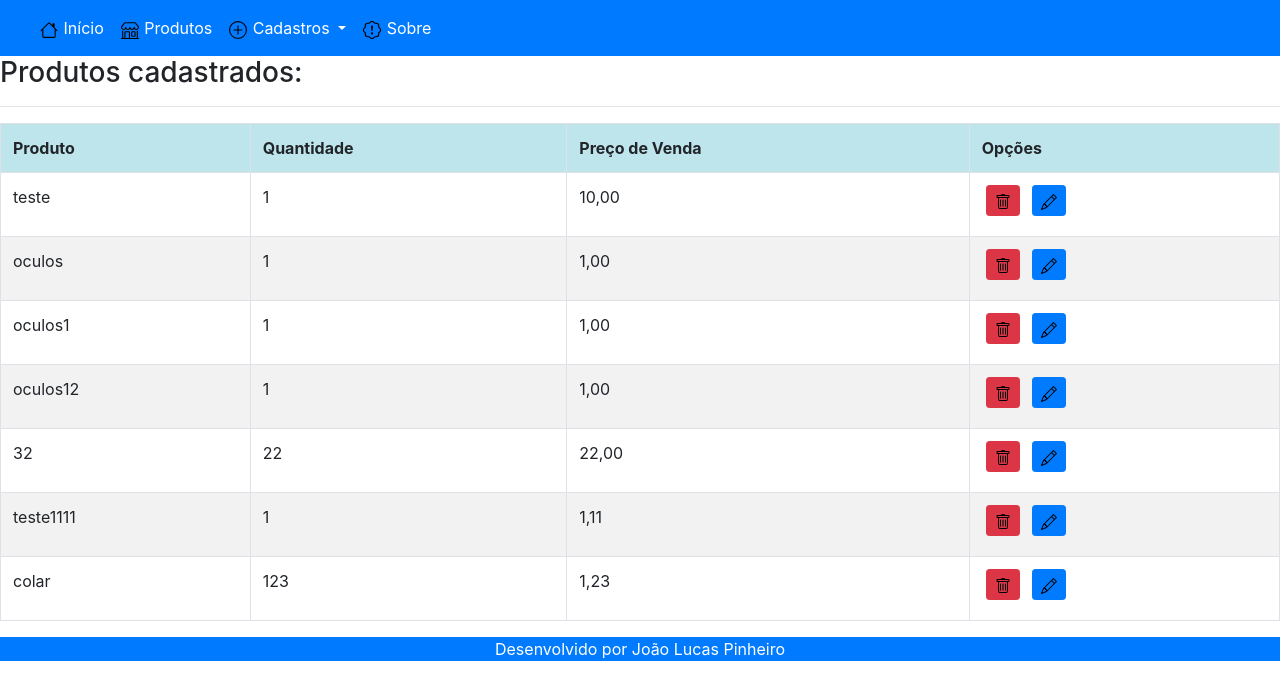
After one commit to joaolucaspinheiro/PythonCrud, a Django app: page /listar/produto/ in a window 1280 px wide. The commit adds this page. Shown: the top 700 px of the page. Run offline with Django 4.2, Linux system fonts and the light colour scheme; data comes from the database, SQL or seed files in the repository; some libraries are stand-ins or nearby versions.

Commit message:
Implementando Views para poder excluir atualizar e listar dados

```diff
--- a/cadastros/models.py
+++ b/cadastros/models.py
@@ -1,32 +1,28 @@
 from django.db import models
-from django.core.exceptions import ValidationError
-
+from django import forms
 
 class Produto(models.Model):
     nome_produto = models.CharField("Nome:", max_length=255, blank=False, unique=True)
     quantidade_produto = models.IntegerField("Quantidade:", blank=False)
-    precocompra_produto = models.DecimalField("Preço de compra:", decimal_places=2, max_digits=6)
-    precovenda_produto = models.DecimalField("Preço de venda:", decimal_places=2, max_digits=6)
+    precocompra_produto = models.DecimalField("Preço de compra:", max_digits=6, decimal_places=2)
+    precovenda_produto = models.DecimalField("Preço de venda:",max_digits=6, decimal_places=2)
 
 
     def __str__(self):
-        return "{} ({})".format(self.nome_produto, self.quantidade_produto)
+        return "{} ({})UN".format(self.nome_produto, self.quantidade_produto)
 
 class Cliente(models.Model):
     id_cliente = models.BigAutoField(primary_key =True)
     nome_cliente = models.CharField("Nome:", max_length=255)
     email_cliente = models.EmailField("Email:", max_length=254)
-    cpf = models.CharField("CPF", max_length=11, blank= True, unique= True, help_text="Informe apenas números")
+    cpf = models.CharField("CPF", max_length=14, blank= True, unique= True, help_text="Informe apenas números")
     telefone = models.CharField("Telefone:", max_length=255, blank= True, unique= True)
-    cep = models.CharField("CEP:", max_length=8)
+    cep = models.CharField("CEP:", max_length=9)
     rua= models.CharField(max_length=50)
     numero = models.IntegerField()
     cidade = models.CharField(max_length=255)
     estado = models.CharField(max_length=255)
     data_nasc = models.DateField(verbose_name="Data de nascimento")
 
-
-
-
-    def _str__(self):
-        return "{} ({})".format(self.id, self.nome_cliente)
+    def __str__(self):
+        return "{} ({})".format(self.id_cliente, self.nome_cliente)
--- /dev/null
+++ b/cadastros/templates/cadastros/listas/produto.html
@@ -0,0 +1,49 @@
+{% extends 'paginas/modelo.html' %}
+
+{%load static %}
+
+{% block titulo %}
+
+<title>Produtos Cadastrados</title>
+
+{% endblock %}
+
+{% block destaque %}
+{% endblock %}
+
+{%block Principal %}
+<div class=" table-responsive">
+    <h3>Produtos cadastrados: </h3>
+    <hr>
+    <table class="table table-striped table-bordered">
+        <tr class="table-info">
+            <th>Produto</th>
+            <th>Quantidade</th>
+            <th> Preço de Venda</th>
+            <th>Opções</th>
+        </tr>
+
+        {% for produto in object_list %}
+        <tr>
+            <td> {{ produto.nome_produto }}</td>
+            <td> {{ produto.quantidade_produto }} </td>
+            <td> {{ produto.precovenda_produto }}</td>
+            <td>
+                <a href="{% url 'excluir-produto' produto.pk %}" class="btn btn-danger btn-sm form-group mx-sm-1 mb-2" title="Excluir"><img
+                        src="{% static 'img/lixo.svg' %}"></a>
+                <a href="{% url 'editar-produto' produto.pk %}" class="btn btn-primary btn-sm form-group mx-sm-1 mb-2" title="Editar"><img
+                        src="{% static 'img/editar.svg' %}"></a>
+            </td>
+
+        </tr>
+
+        {% empty %}
+        <tr>
+            <td colspan="4"> Nenhum produto registrado.</td>
+        </tr>
+
+        {% endfor %}
+    </table>
+</div>
+
+{% endblock %}
--- a/cadastros/urls.py
+++ b/cadastros/urls.py
@@ -1,7 +1,25 @@
 from django.urls import path
 from .views import ProdutoCreate, ClienteCreate
+from .views import ProdutoUpdate, ClienteUpdate
+from .views import ProdutoDelete, ClienteDelete
+from .views import ProdutoList, ClienteList
 
 urlpatterns = [
-    path('produto/', ProdutoCreate.as_view(), name ='produto'),
-    path('cliente/', ClienteCreate.as_view(), name ='cliente'),
+    #############URLS PARA CADASTRAR #############
+    path('cadastrar-produto/', ProdutoCreate.as_view(), name ='cadastrar-produto'),
+    path('cadastrar-cliente/', ClienteCreate.as_view(), name ='cadastrar-cliente'),
+
+    #############URLS PARA EDITAR #############
+    path('editar/produto/<int:pk>',ProdutoUpdate.as_view(), name ='editar-produto'),
+    path('editar/cliente/<int:pk>', ClienteUpdate.as_view(), name ='editar-cliente'),
+
+    #############URLS PARA EXCLUIR #############
+
+    path('excluir/produto/<int:pk>',ProdutoDelete.as_view(), name ='excluir-produto'),
+    path('excluir/cliente/<int:pk>', ClienteDelete.as_view(), name ='excluir-cliente'),
+
+    #############URLS PARA LISTAR #############
+
+    path('listar/produto/', ProdutoList.as_view(), name ='listar-produto'),
+    path('listar/cliente/', ClienteList.as_view(), name ='listar-cliente'),
     ]
--- a/cadastros/views.py
+++ b/cadastros/views.py
@@ -1,13 +1,14 @@
-from django.views.generic import CreateView
+from django.views.generic import CreateView, UpdateView, DeleteView, ListView
 from .models import Produto, Cliente
 from django.urls import reverse_lazy
 
 class ProdutoCreate(CreateView):
     model = Produto
-    fields = ['nome_produto',
-              'quantidade_produto', 'precocompra_produto', 'precovenda_produto',]
+    fields = ['nome_produto','quantidade_produto', 'precocompra_produto', 'precovenda_produto',]
     template_name = "cadastros/cadproduto.html"
-    success_url = reverse_lazy('index')
+    success_url = reverse_lazy('listar-produto')
+
+
 
 
 class ClienteCreate(CreateView):
@@ -15,3 +16,43 @@ class ClienteCreate(CreateView):
     fields = ['nome_cliente','data_nasc', 'cpf', 'email_cliente',
               'telefone','cep', 'estado', 'cidade', 'rua', 'numero']
     template_name = "cadastros/cadcliente.html"
+    success_url = reverse_lazy('listar-cliente')
+
+
+################## UPDATE VIEW #################
+
+class ProdutoUpdate(UpdateView):
+    model = Produto
+    fields = ['nome_produto','quantidade_produto', 'precocompra_produto', 'precovenda_produto',]
+    template_name = "cadastros/cadproduto.html"
+    success_url = reverse_lazy('listar-produto')
+
+class ClienteUpdate(UpdateView):
+    model = Cliente
+    fields = ['nome_cliente','data_nasc', 'cpf', 'email_cliente',
+              'telefone','cep', 'estado', 'cidade', 'rua', 'numero']
+    template_name = "cadastros/cadcliente.html"
+    success_url = reverse_lazy('listar-cliente')
+
+################## DELETE VIEW #################
+
+class ProdutoDelete(DeleteView):
+    model = Produto
+    template_name = "cadastros/form-excluir.html"
+    success_url = reverse_lazy('listar-produto')
+
+class ClienteDelete(DeleteView):
+    model = Cliente
+    template_name = "cadastros/form-excluir.html"
+    success_url = reverse_lazy('listar-cliente')
+
+    ################## LIST VIEW #################
+
+class ProdutoList(ListView):
+    model = Produto
+    template_name = "cadastros/listas/produto.html"
+
+
+class ClienteList(ListView):
+    model = Cliente
+    template_name = "cadastros/listas/cliente.html"
--- a/paginas/templates/paginas/modelo.html
+++ b/paginas/templates/paginas/modelo.html
@@ -36,7 +36,7 @@
                         </a>
                     </li>
                     <li class="nav-item">
-                        <a class="nav-link text-white" href="#">
+                        <a class="nav-link text-white" href="{% url 'listar-produto' %}">
                             <img src="{% static 'img/shop.svg' %}" alt="Logo" width="20" height="18">
                             Produtos
                         </a>
@@ -55,12 +55,12 @@
                         <div class="dropdown-menu border border-dark " style="background-color: #bfddf3;"
                             aria-labelledby="navbarDropdownMenuLink">
                             <a class="dropdown-item" style="background-color: #bfddf3;"
-                                href="{% url 'produto' %}">
+                                href="{% url 'cadastrar-produto' %}">
                                 <img src="{% static 'img/produtosplus.svg' %}" alt="Logo" width="15" height="24">
                                 Produtos
                             </a>
                             <a class="dropdown-item
-                           " style="background-color: #bfddf3;" href="{% url 'cliente' %}">
+                           " style="background-color: #bfddf3;" href="{% url 'cadastrar-cliente' %}">
                                 <img src="{% static 'img/bustoplus.svg' %}" alt="Logo" width="15" height="30">
                                 Clientes
                             </a>
@@ -95,7 +95,8 @@
     {% endblock %}
 
     {% block rodape %}
-    <div class="bg-primary">
+
+    <footer class="bg-primary">
         <center>
             <a class="text-white">
                 <p>Desenvolvido por
@@ -106,8 +107,7 @@
             </a>
 
         </center>
-    </div>
-    </div>
+    </footer>
 
     {% endblock %}
 
@@ -115,6 +115,16 @@
     <script src="{% static 'js/jquery-3.7.1.min.js' %}"></script>
     <script src="{% static 'js/popper.min.js' %}"></script>
     <script src="{% static 'js/bootstrap.min.js' %}"></script>
+    <script src="
+    https://cdn.jsdelivr.net/npm/sweetalert2@11.11.0/dist/sweetalert2.all.min.js
+    "></script>
+    <link href="
+    https://cdn.jsdelivr.net/npm/sweetalert2@11.11.0/dist/sweetalert2.min.css
+    " rel="stylesheet">
+    </script>
+
+
+
     <!-- Bloco destinado a scripts exclusivos das páginas -->
     {%block scripts %}
 
--- a/progressao/settings.py
+++ b/progressao/settings.py
@@ -28,7 +28,7 @@ DEBUG = True
 
 ALLOWED_HOSTS = []
 
-
+MESSAGE_STORAGE = "django.contrib.messages.storage.cookie.CookieStorage"
 # Application definition
 
 INSTALLED_APPS = [
@@ -109,9 +109,9 @@ AUTH_PASSWORD_VALIDATORS = [
 # Internationalization
 # https://docs.djangoproject.com/en/4.2/topics/i18n/
 
-LANGUAGE_CODE = 'en-us'
+LANGUAGE_CODE = 'pt-br'
 
-TIME_ZONE = 'UTC'
+TIME_ZONE = 'America/Sao_Paulo'
 
 USE_I18N = True
 
--- a/progressao/urls.py
+++ b/progressao/urls.py
@@ -20,5 +20,5 @@ from django.urls import path, include
 urlpatterns = [
     path('admin/', admin.site.urls),
     path('', include('paginas.urls')),
-    path('cadastros', include('cadastros.urls')),
+    path('', include('cadastros.urls')),
 ]
```
Also changed, not shown: cadastros/templates/cadastros/cadcliente.html (+21 -3 lines), cadastros/templates/cadastros/cadproduto.html (+22 -6 lines), cadastros/templates/cadastros/form-excluir.html (added, +36 -0 lines), cadastros/templates/cadastros/listas/cliente.html (added, +49 -0 lines), cadastros/migrations/0003_rename_cidade_endereco_cliente_cidade_and_more.py (added), cadastros/migrations/0004_alter_produto_precocompra_produto_and_more.py (added), cadastros/migrations/0005_alter_cliente_cep_alter_cliente_cpf.py (added), cadastros/migrations/0006_alter_cliente_cpf.py (added), cadastros/migrations/0007_alter_cliente_cpf.py (added), db.sqlite3, static/img/editar.svg (added). Lines whose indentation alone changed are shown as unchanged.
